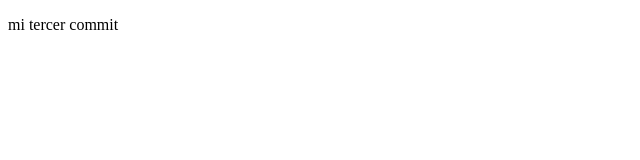
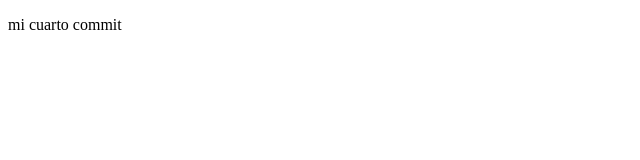
Before and after one commit to PositiveKaiZen/hola-mundo, a plain HTML site: page index.html in a window 1280 px wide. Shown: the full height of the page, 0-640 px from the left. Drawn offline with Linux system fonts and the light colour scheme.

Commit message:
mi cuarto commit

```diff
--- a/index.html
+++ b/index.html
@@ -6,6 +6,6 @@
     <title>mi primer sitio web</title>
 </head>
 <body>
-<p>mi tercer commit</p>
+<p>mi cuarto commit</p>
 </body>
 </html>
```
